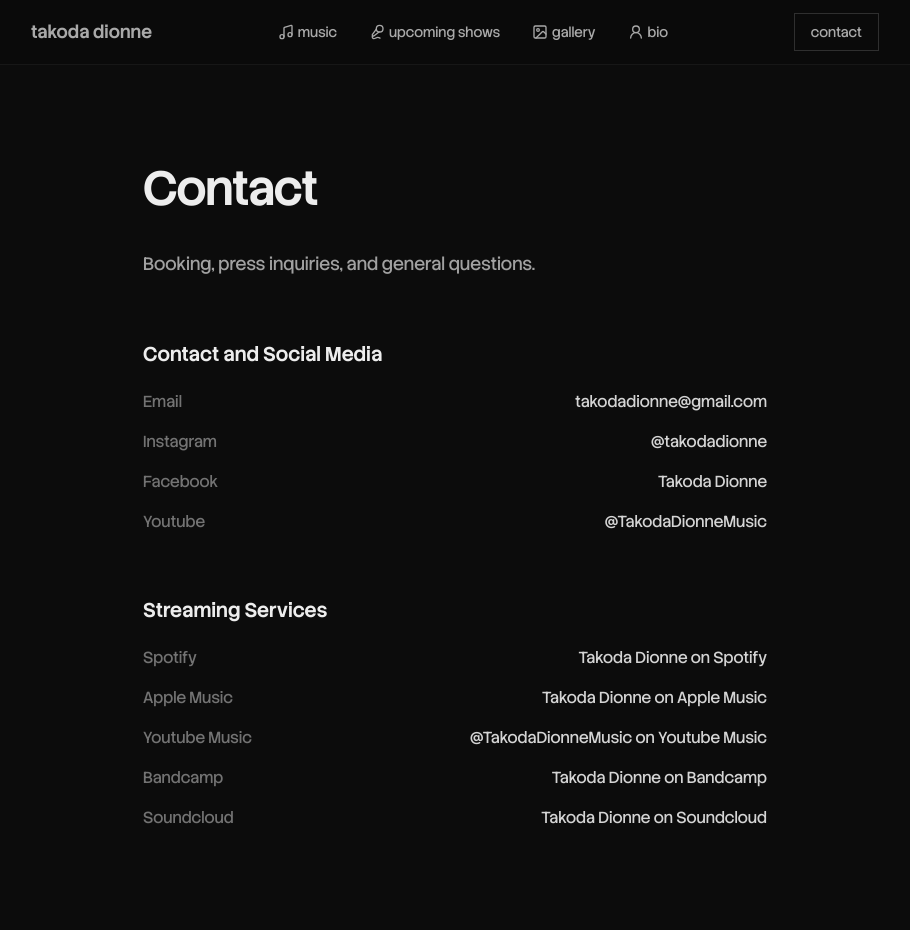
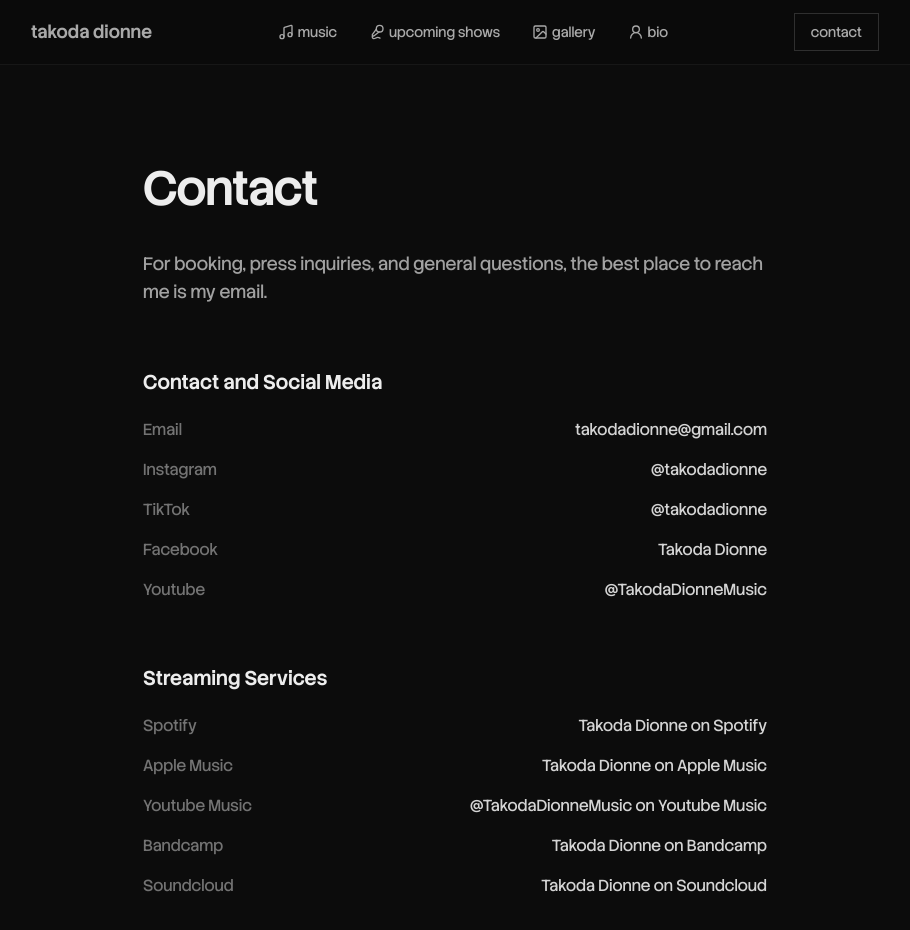
Before and after one commit to robert-chatterton/takoda-next, a Next.js app: page /contact in a window 1280 px wide. Shown: the top 930 px of the page, without its empty margins (185-1095 px from the left). Built offline with nearby package versions, Linux system fonts and the light colour scheme.

Commit message:
fix: add tiktok and small wording updates

```diff
--- a/app/bio/page.tsx
+++ b/app/bio/page.tsx
@@ -134,15 +134,6 @@
               }
             />
           </li>
-          <li>
-            <IconLink
-              title={'Live interview on Star 97.7 Radio'}
-              newPage
-              href={
-                'https://star977fm.com/index.php/star-morning-show/morning-music-showcase/'
-              }
-            />
-          </li>
         </ul>
       </section>
 
--- a/app/constants.ts
+++ b/app/constants.ts
@@ -16,6 +16,7 @@
 
 // Social Media
 export const INSTAGRAM = 'https://www.instagram.com/takodadionne/';
+export const TIKTOK = 'https://www.tiktok.com/@takodadionne';
 export const FACEBOOK =
   'https://www.facebook.com/people/Takoda-Dionne/61573557910394/';
 export const EMAIL = 'takodadionne@gmail.com';
--- a/app/contact/page.tsx
+++ b/app/contact/page.tsx
@@ -7,6 +7,7 @@
   INSTAGRAM,
   SOUNDCLOUD,
   SPOTIFY,
+  TIKTOK,
   YOUTUBE_CHANNEL,
   YOUTUBE_MUSIC,
 } from '../constants';
@@ -16,7 +17,7 @@
     <div className='max-w-2xl mx-auto px-6 py-24'>
       <h1 className='text-5xl font-bold mb-8 tracking-tight'>Contact</h1>
       <p className='text-neutral-400 text-lg mb-16'>
-        Booking, press inquiries, and general questions.
+        For booking, press inquiries, and general questions, the best place to reach me is my email.
       </p>
 
       <section className='mb-16'>
@@ -27,6 +28,11 @@
             label='Instagram'
             value='@takodadionne'
             href={INSTAGRAM}
+          />
+          <ContactInfoLink
+            label='TikTok'
+            value='@takodadionne'
+            href={TIKTOK}
           />
           <ContactInfoLink
             label='Facebook'
--- a/app/page.tsx
+++ b/app/page.tsx
@@ -39,8 +39,8 @@
         <h2 className='text-3xl font-semibold mb-10'>About Takoda</h2>
         <div className='bg-neutral-900/50 rounded-lg p-8'>
           <p className='text-lg text-neutral-300 mb-6 leading-relaxed'>
-            Takoda Dionne is a live looping singer-songwriter born and raised on
-            the coast of Maine and currently based in Bar Harbor.
+            Takoda Dionne is a live-looping singer-songwriter from the coast of Maine performing originals and a variety of pop classics and rock favorites.{' '}
+            Using live looping to layer vocals and instruments in real time, Takoda creates a full, energetic sound that blends familiar songs with his own unique sound.
           </p>
           <p className='text-lg text-neutral-300 mb-6 leading-relaxed'>
             He plays a curated selection of covers and originals, both live
@@ -57,7 +57,7 @@
             className='rounded-lg mb-6 overflow-hidden w-full max-w-md mx-auto grayscale'
           />
           <p className='text-lg text-neutral-300 mb-6 leading-relaxed'>
-            Using live looping, Takoda layers acoustic guitar, percussion, bass
+            Takoda layers acoustic guitar, percussion, bass
             and vocals using a single guitar and piano. He adds his fiery vocals
             and layered harmonies to create the sound of a multi-instrumental
             band with multiple singers. His music is always live with nothing
```
